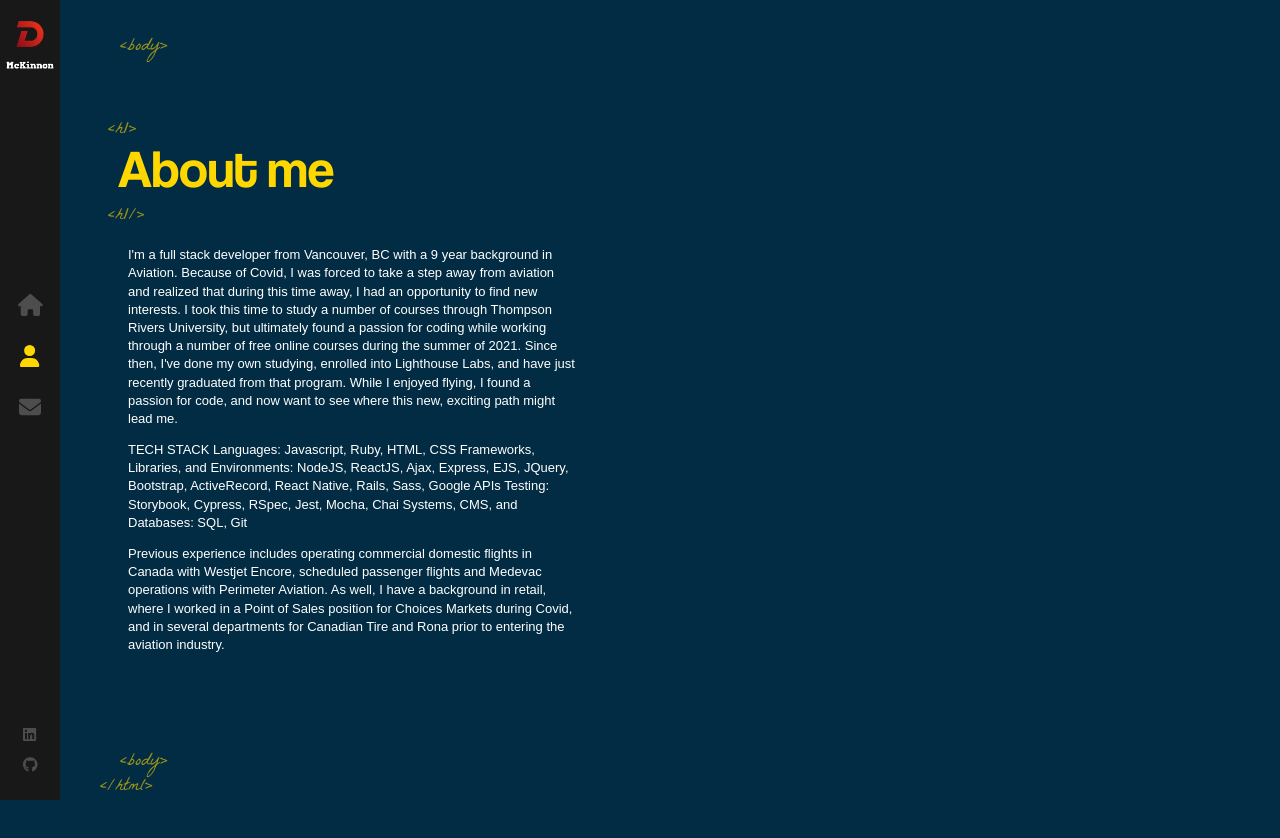
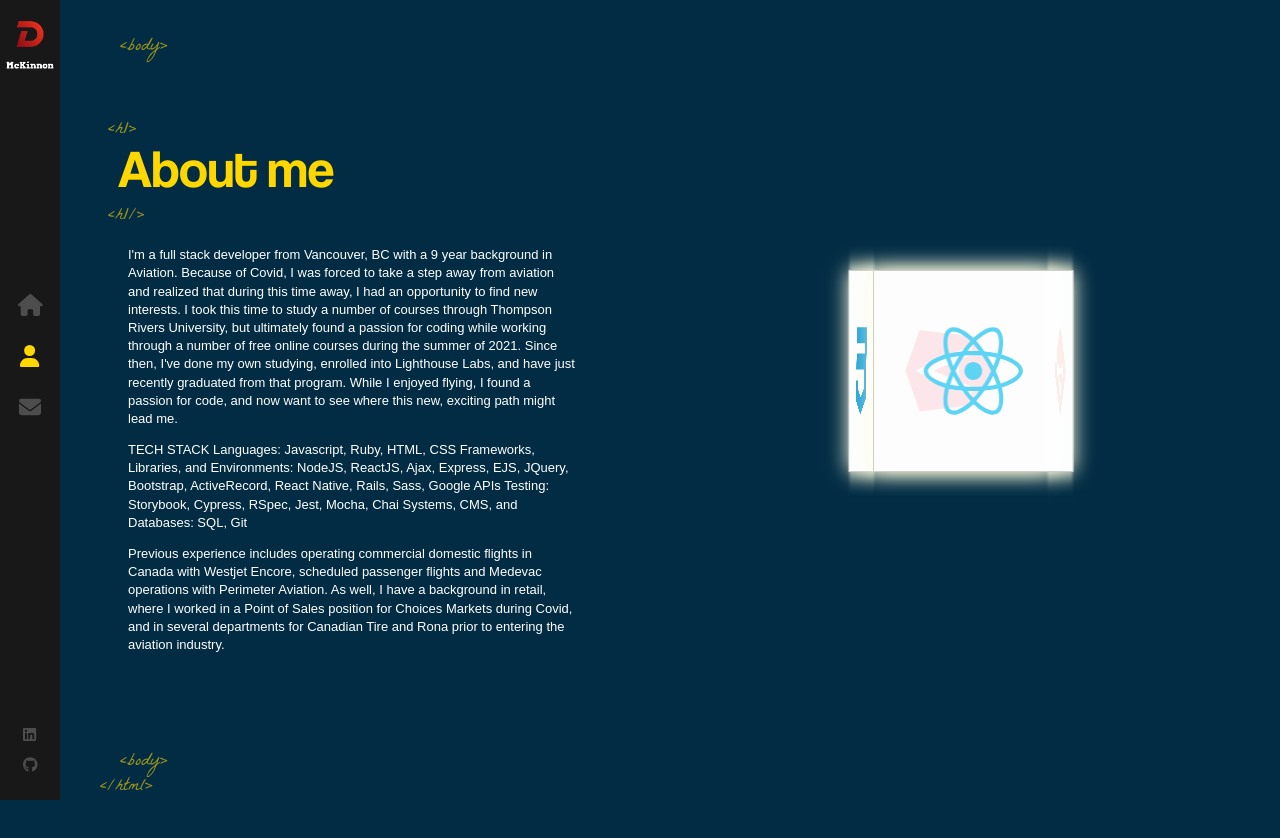
Before and after one commit to mckinnondave/mckinnondave.github.io, a React (Create React App) app: page /about in a window 1280 px wide. Shown: the top 838 px of the page. Before the commit the page ends 804 px from the top, so only its background shows below. Built offline with nearby package versions, Linux system fonts and the light colour scheme.

Commit message:
add cube and style

```diff
--- a/src/components/About/index.jsx
+++ b/src/components/About/index.jsx
@@ -1,6 +1,8 @@
 import './index.scss';
 import React, { useEffect, useState } from 'react';
 import AnimatedLetters from '../AnimatedLetters';
+import { FontAwesomeIcon} from '@fortawesome/react-fontawesome';
+import {faCss3, faGitAlt, faHtml5, faJsSquare, faReact, faAngular} from '@fortawesome/free-brands-svg-icons'
 
 const About = () => {
   const [letterClass, setLetterClass] = useState('text-animate');
@@ -50,6 +52,29 @@ const About = () => {
           Rona prior to entering the aviation industry.
         </p>
       </div>
+
+      <div className='stage-cube-cont'>
+          <div className='cubespinner'>
+            <div className='face1'>
+              <FontAwesomeIcon icon={faAngular} />
+            </div>
+            <div className='face2'>
+              <FontAwesomeIcon icon={faHtml5} />
+            </div>
+            <div className='face3'>
+              <FontAwesomeIcon icon={faCss3} />
+            </div>
+            <div className='face4'>
+              <FontAwesomeIcon icon={faReact} />
+            </div>
+            <div className='face5'>
+              <FontAwesomeIcon icon={faJsSquare} />
+            </div>
+            <div className='face6'>
+              <FontAwesomeIcon icon={faGitAlt} />
+            </div>
+          </div>
+      </div>
     </div>
   );
 };
--- a/src/components/About/index.scss
+++ b/src/components/About/index.scss
@@ -23,7 +23,7 @@
     width: 200px;
     height: 200px;
     border: 1px solid #ccc;
-    background: rgba(255, 255, 255, 0.4);
+    background: rgba(255, 255, 255, 0.9);
     text-align: center;
     font-size: 100px;
     display: flex;
```
